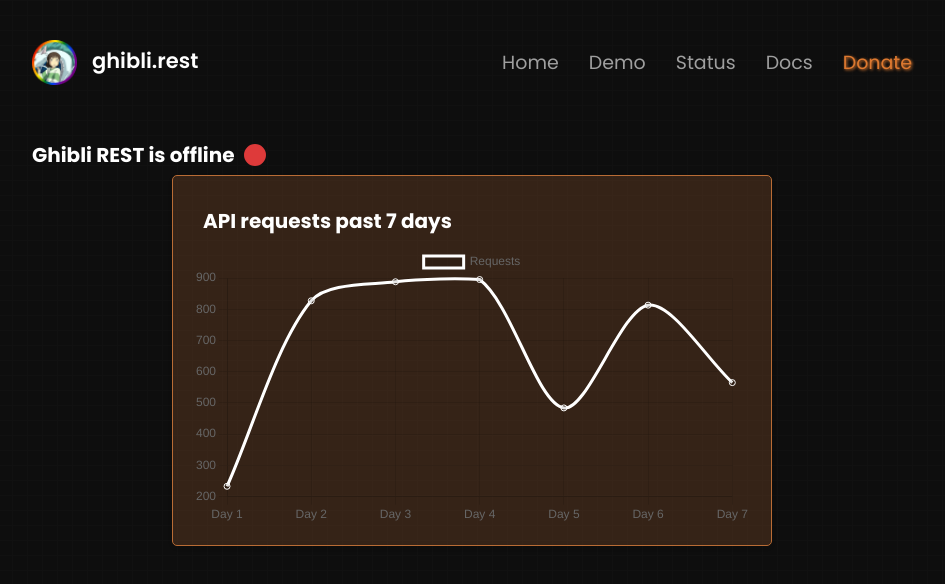
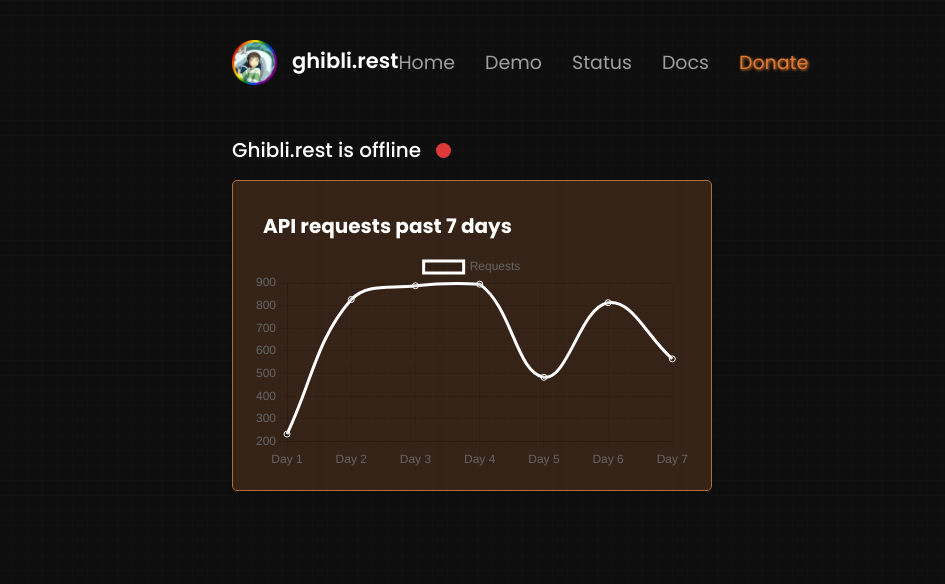
Before and after one commit to rivo-gg/ghibli-web, a Next.js app: page /status in a window 1280 px wide. Shown: the top 584 px of the page, without its empty margins (168-1113 px from the left). Built offline with nearby package versions, Linux system fonts and the light colour scheme; no server answers.

Commit message:
fix: Status page

```diff
--- a/src/pages/status.tsx
+++ b/src/pages/status.tsx
@@ -10,7 +10,7 @@
   Legend,
 } from "chart.js";
 import Nav from "@/components/nav";
-import styles from "@/styles/Home.module.css";
+import styles from "@/styles/Status.module.css";
 import { Line } from "react-chartjs-2";
 
 ChartJS.register(
@@ -44,34 +44,36 @@
       data: [233, 827, 888, 895, 484, 813, 565], // Example request data for each day
       fill: true,
       borderColor: "rgba(255,255,255,1)",
-      tension: 0.3,
+      tension: 0.4,
     },
   ],
+  options: {
+    title: {
+      text: "Hello",
+      display: true,
+    },
+    scales: {
+      xAxes: [
+        {
+          ticks: {
+            display: false,
+          },
+        },
+      ],
+    },
+    legend: {
+      display: false,
+    },
+  },
 };
 
 const stylesstatus = {
-  container: {
-    maxWidth: "600px",
-    margin: "auto",
-    padding: "20px",
-    border: "1.5px solid #b96c35",
-    borderRadius: "5px",
-    boxShadow: "0 2px 4px rgba(0,0,0,0.1)",
-    backgroundColor: "#b96c353a",
-  },
   legend: {
     fontSize: "20px",
     color: "#fff",
     fontFamily: "Poppins, sans-serif",
     marginbottom: "10px",
     margin: "10px",
-  },
-  title: {
-    fontSize: "20px",
-    margintop: "20px",
-    padding: "0",
-    color: "#fff",
-    fontFamily: "Poppins, sans-serif",
   },
 };
 
@@ -95,63 +97,21 @@
     checkApiStatus();
   }, []);
 
-  const getStatusText = () => {
-    if (isOnline) {
-      return "Ghibli REST is online";
-    } else if (!isOnline) {
-      return "Ghibli REST is offline";
-    } else {
-      return "Ghibli REST is depreciated";
-    }
-  };
-
-  const getDotColor = () => {
-    if (isOnline) {
-      return "#1BC573";
-    } else if (!isOnline) {
-      return "#DE3A3A";
-    } else {
-        return "#F5A623";
-    }
-  };
   return (
     <>
-      <main className={styles.main}>
+      <main className={`${styles.main}`}>
         <Nav />
-        <div className={styles.status}>
-          <h1 style={stylesstatus.title}>{getStatusText()}</h1>
-          <svg width={40} height={40} xmlns="http://www.w3.org/2000/svg">
-            <circle
-              cx="20"
-              cy="20"
-              fill="none"
-              r="10"
-              stroke={getDotColor()}
-              stroke-width="2"
-            >
-              <animate
-                attributeName="r"
-                from="8"
-                to="20"
-                dur="1.5s"
-                begin="0s"
-                repeatCount="indefinite"
-              />
-              <animate
-                attributeName="opacity"
-                from="1"
-                to="0"
-                dur="1.5s"
-                begin="0s"
-                repeatCount="indefinite"
-              />
-            </circle>
-            <circle cx="20" cy="20" fill={getDotColor()} r="10" />
-          </svg>
+        <div className={`${styles.status}`}>
+          <h1 className={`${styles.title}`}>
+            Ghibli.rest is {isOnline ? "online" : "offline"}
+          </h1>
+          <span
+            className={`${isOnline ? styles.online : styles.offline}`}
+          ></span>
         </div>
-        <div style={stylesstatus.container}>
+        <div className={`${styles.container}`}>
           <h1 style={stylesstatus.legend}>API requests past 7 days</h1>
-          <Line options={options} data={data} />
+          <Line options={options} data={data} draggable={false} />
         </div>
       </main>
     </>
--- /dev/null
+++ b/src/styles/Status.module.css
@@ -0,0 +1,88 @@
+@import url("./fonts.css");
+
+.main {
+  background-color: #0e0e0e;
+  background-size: 15px 15px;
+  background-image: linear-gradient(to right, #111111 1px, transparent 1px),
+    linear-gradient(to bottom, #111111 1px, transparent 1px);
+  width: 100vw;
+  height: 100vh;
+  font-family: "Poppins", sans-serif;
+  user-select: none;
+  padding: 40px 400px;
+}
+
+.main .status {
+  display: flex;
+  align-items: center;
+  margin-top: 50px;
+}
+
+.main .status .title {
+  font-size: 20px;
+  margin: 0;
+  font-weight: 500;
+  padding: 0;
+  color: #fff;
+  display: flex;
+  align-items: center;
+  flex-direction: row;
+}
+
+.main .status span {
+  width: 15px;
+  height: 15px;
+  border-radius: 50%;
+  margin-left: 15px;
+  position: relative;
+  background-color: #1bc573;
+}
+
+.main .status span.offline {
+  background-color: #de3a3a;
+}
+
+.main .status span::after {
+  content: "";
+  position: absolute;
+  width: 100%;
+  height: 100%;
+  border-radius: 50%;
+  border: 1px solid #1bc573;
+  box-sizing: border-box;
+  left: 0;
+  top: 0;
+  animation: pulse 2s infinite;
+  transform: scale(1.5);
+}
+
+.main .status span.offline::after {
+  content: unset;
+}
+
+@keyframes pulse {
+  0% {
+    transform: scale(1);
+    opacity: 0;
+  }
+
+  50% {
+    transform: scale(1.5);
+    opacity: 1;
+  }
+
+  100% {
+    transform: scale(1.25);
+    opacity: 0;
+  }
+}
+
+.main .container {
+  max-width: 700px;
+  padding: 20px;
+  margin-top: 15px;
+  border: 1.5px solid #b96c35;
+  border-radius: 5px;
+  box-shadow: 0 2px 4px rgba(0, 0, 0, 0.1);
+  background-color: #b96c353a;
+}
```
